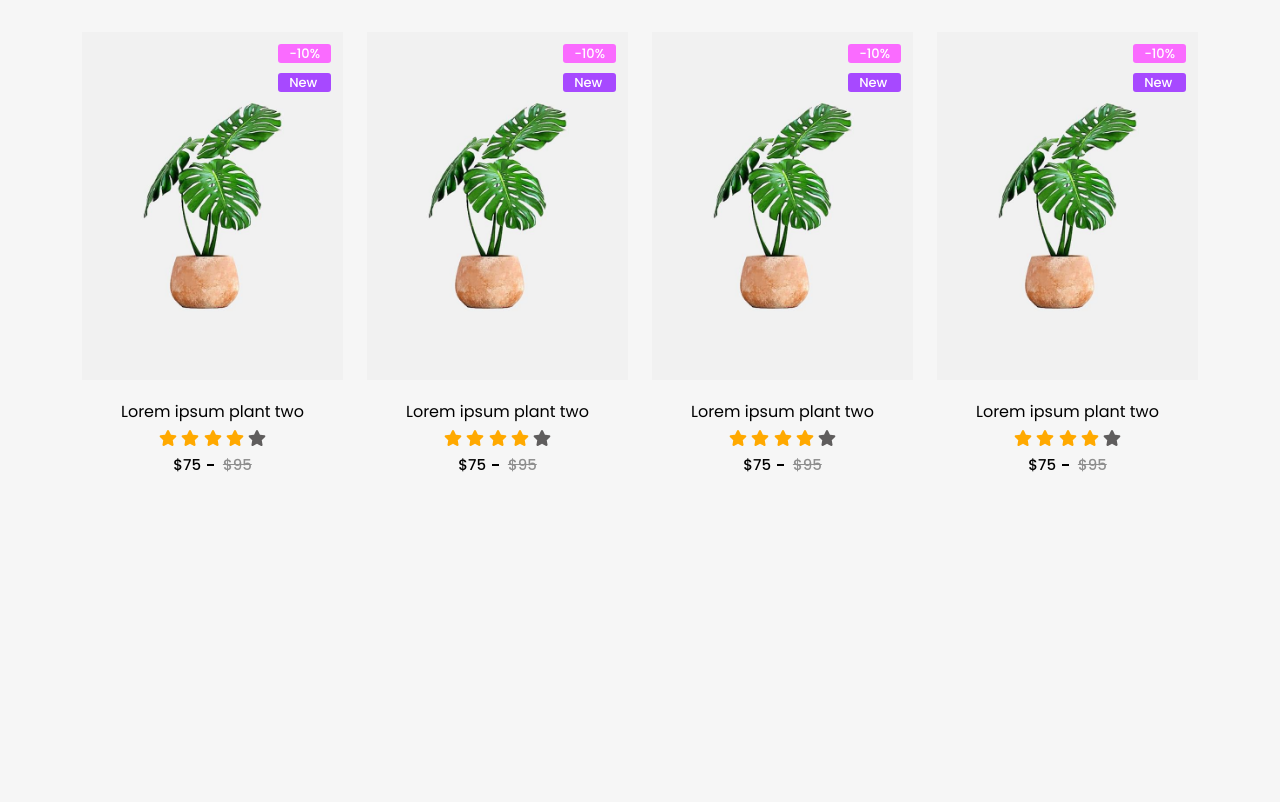
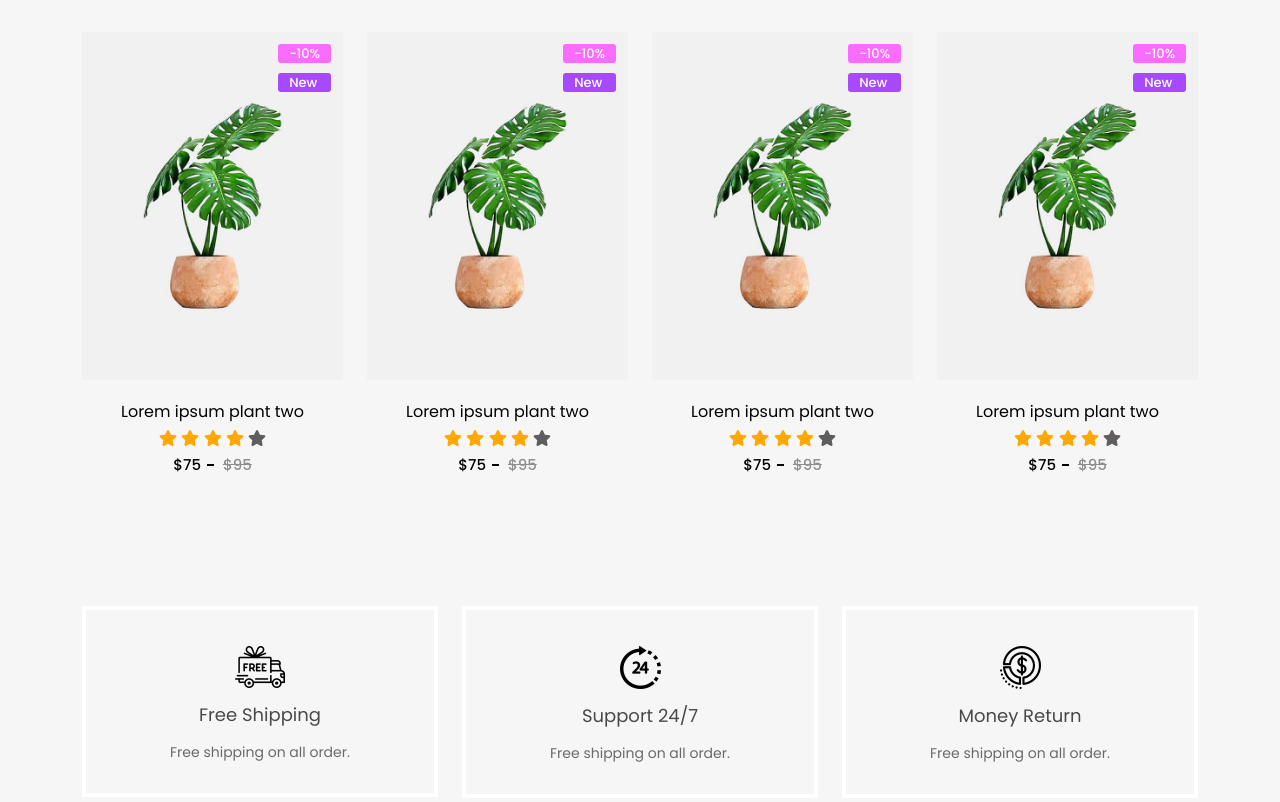
Before and after one commit to devTawhid/E-commerce-design, a website: page index.html in a window 1280 px wide. Shown: the part 1611-2413 px from the top of the page. Before the commit the page ends 2117 px from the top, so only its background shows below. Drawn offline with nearby package versions, Linux system fonts and the light colour scheme.

Commit message:
Added the Support section

```diff
--- a/index.html
+++ b/index.html
@@ -646,6 +646,58 @@
     </section>
     <!-- Daily deals ends -->
 
+    <!-- Support section starts -->
+    <section class="container">
+      <div class="WooSupport">
+        <div class="row">
+
+        <div class="col-4">
+          <div class="WooSupport__single text-center">
+            <div class="WooSupport__single__icon">
+              <img src="/images/Project-img16.png" alt="">
+            </div>
+            <div class="WooSupport__single__title">
+              Free Shipping
+            </div>
+            <div class="WooSupport__single__description">
+              Free shipping on all order.
+            </div>
+          </div> <!--WooSupport__single-->
+        </div> <!--col-->
+
+        <div class="col-4">
+          <div class="WooSupport__single text-center">
+            <div class="WooSupport__single__icon">
+              <img src="/images/Project-img17.png" alt="">
+            </div>
+            <div class="WooSupport__single__title">
+              Support 24/7
+            </div>
+            <div class="WooSupport__single__description">
+              Free shipping on all order.
+            </div>
+          </div> <!--WooSupport__single-->
+        </div> <!--col-->
+
+        <div class="col-4">
+          <div class="WooSupport__single text-center">
+            <div class="WooSupport__single__icon">
+              <img src="/images/Project-img18.png" alt="">
+            </div>
+            <div class="WooSupport__single__title">
+              Money Return
+            </div>
+            <div class="WooSupport__single__description">
+              Free shipping on all order.
+            </div>
+          </div> <!--WooSupport__single-->
+        </div> <!--col-->
+
+        </div>
+      </div>
+    </section>
+    <!-- Support section ends -->
+
     <!-- linking bootstrap js scripts -->
     <script
       src="https://cdn.jsdelivr.net/npm/@popperjs/core@2.9.2/dist/umd/popper.min.js"
--- a/scss/main.scss
+++ b/scss/main.scss
@@ -408,5 +408,59 @@ body {
   } //info
 }
 /************ PRODUCTS ***********/
+/* Daily Deals css ends */
 
-/* Daily Deals css ends */
+/*Support section css starts*/
+.WooSupport {
+  margin: 100px 0;
+
+  &__single {
+    padding: 36px 5px 30px;
+    border: 4px solid #fff;
+
+    &__icon {
+    }
+
+    &:hover &__icon {
+      animation-duration: 0.4s;
+      animation-name: support__animation;
+    }
+
+    &__title {
+      font-size: 18px;
+      line-height: 24px;
+      margin: 15px 0;
+      color: #494949;
+    }
+
+    &__description {
+      font-size: 14px;
+      width: 80%;
+      margin: 0 auto;
+      color: #6a6a6a;
+    }
+  }
+}
+
+@keyframes support__animation {
+  0% {
+    transform: scale(1.2);
+  }
+  10%,
+  30%,
+  50%,
+  70%,
+  90% {
+    transform: scale(1.2) rotate(3deg);
+  }
+  20%,
+  40%,
+  60%,
+  80% {
+    transform: scale(1.2) rotate(-3deg);
+  }
+  100% {
+    transform: scale(1) rotate(0);
+  }
+}
+/*Support section css ends*/
```
Also changed, not shown: css/style.css, 1 other file.
